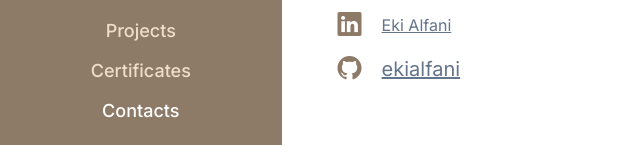
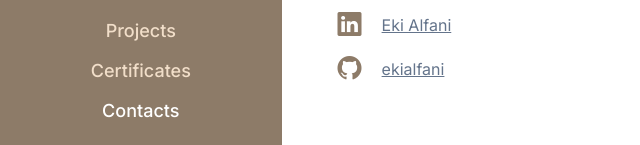
Before and after one commit to ekialfani/portfolio, a React (Create React App) app: page /contacts in a window 1280 px wide. Shown: the part 469-614 px from the top of the page, without its empty margins (0-640 px from the left). Built offline with nearby package versions, Linux system fonts and the light colour scheme.

Commit message:
chore(contacts): changing the font size on the github account link

```diff
--- a/src/pages/Contacts.js
+++ b/src/pages/Contacts.js
@@ -66,7 +66,7 @@ function Contacts() {
             rel="noreferrer">
             <i className="bi bi-github text-xl md:text-2xl text-custom-shadow"></i>
             <span
-              className="underline text-sm md:text-xl text-slate-500">
+              className="underline text-sm md:text-base text-slate-500">
               ekialfani
             </span>
           </a>
```
